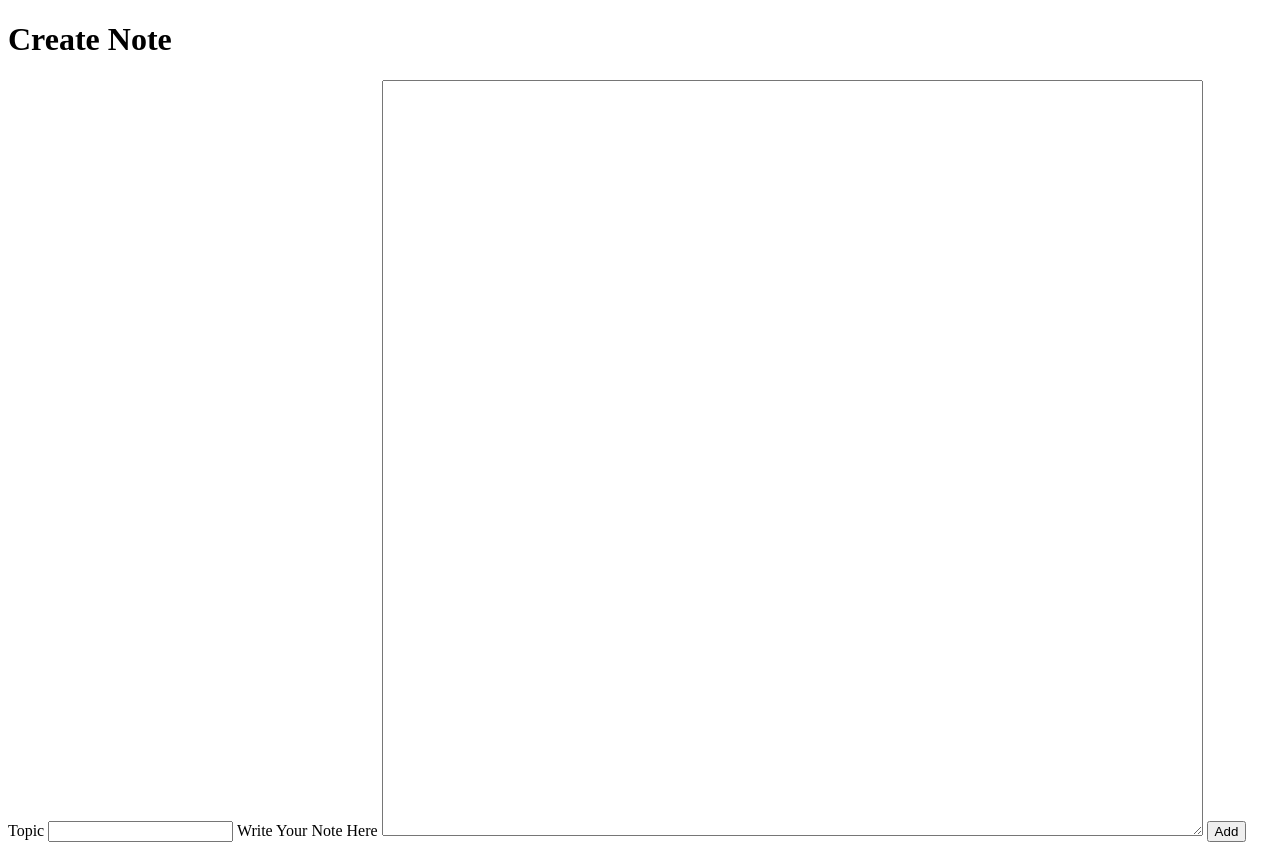
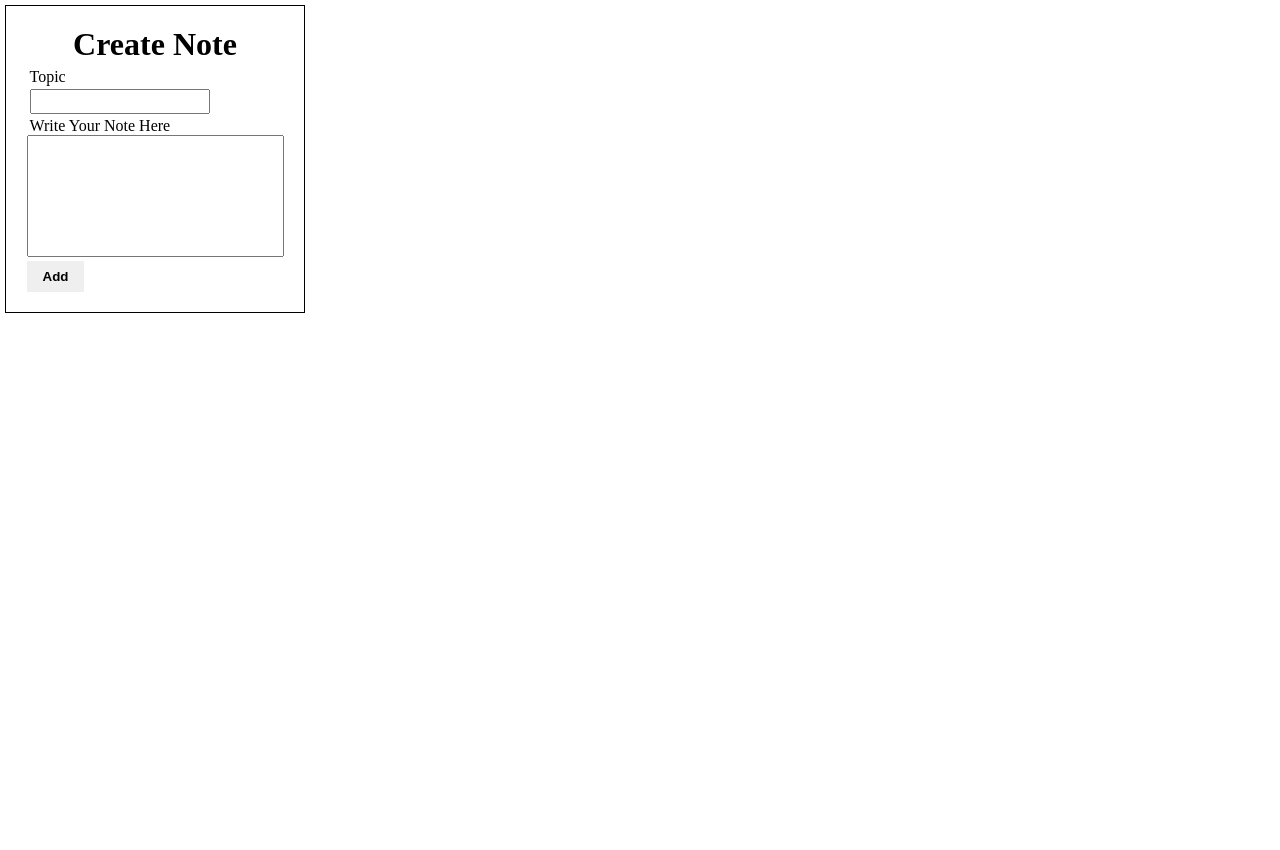
Before and after one commit to NeevJain482/Sticky-Notes, a plain HTML site: page index.html in a window 1280 px wide. After the commit the page ends 800 px from the top, so only its background shows below. Drawn offline with Linux system fonts and the light colour scheme.

Commit message:
Added style on form done

```diff
--- a/index.html
+++ b/index.html
@@ -4,16 +4,16 @@
     <meta charset="UTF-8" />
     <meta name="viewport" content="width=device-width, initial-scale=1.0" />
     <title>Sticky Notes</title>
-    <link rel="stylesheet" href="./style.css">
+    <link rel="stylesheet" href="./style.css" />
   </head>
   <body>
-    <div>
+    <div id="container">
       <form>
         <h1>Create Note</h1>
-        <label for="topic-input">Topic</label>
-        <input type="text" />
-        <label for="text-area">Write Your Note Here</label>
-        <textarea name="" id="text-area" rows="50" cols="100"></textarea>
+        <label for="topic-input">Topic</label><br />
+        <input type="text" /><br />
+        <label for="text-area">Write Your Note Here</label><br />
+        <textarea name="" id="text-area" rows="8" cols="30"></textarea><br />
         <button type="button">Add</button>
       </form>
     </div>
--- a/style.css
+++ b/style.css
@@ -0,0 +1,35 @@
+* {
+  margin: 0;
+  padding: 0;
+  box-sizing: border-box;
+}
+#container {
+  width: 300px;
+  display: flex;
+  flex-direction: column;
+  align-items: center;
+  justify-content: center;
+  border: 1px solid black;
+  margin: 5px;
+  padding: 20px 0;
+}
+h1 {
+  text-align: center;
+  margin-bottom: 5px;
+}
+input {
+  width: 180px;
+  padding: 3px;
+  margin: 3px;
+}
+label {
+  margin: 3px;
+}
+textarea {
+  resize: none;
+}
+button{
+    border: none;
+    padding: 8px 16px;
+    font-weight: bold;
+}
```
